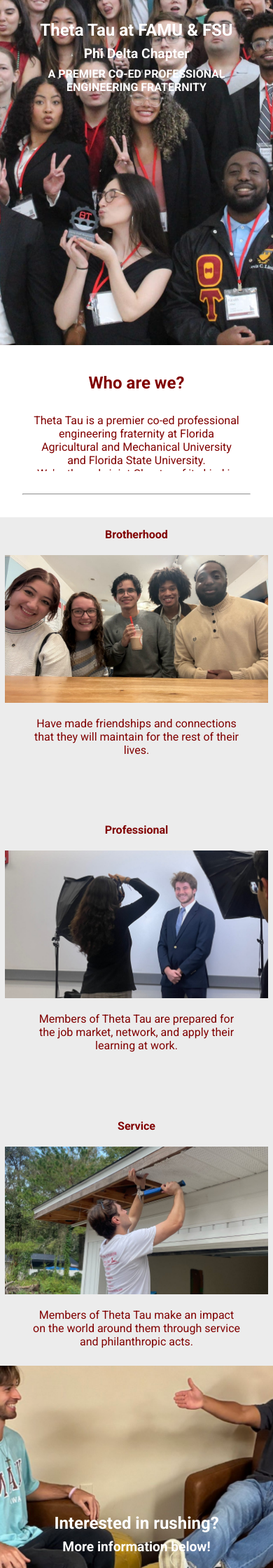
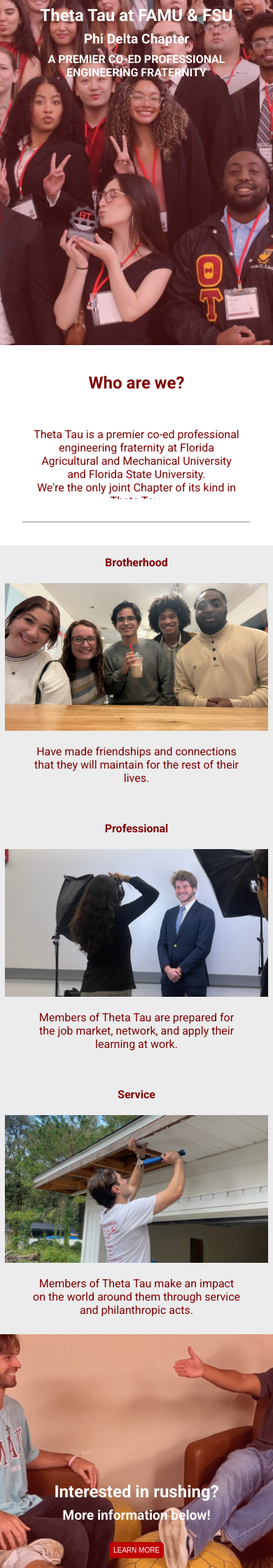
Before and after one commit to Theta-Tau-FAMU-FSU/Main-Website, a Flask app: page / in a window 390 px wide. Shown: the part 280-2520 px from the top of the page at 70% size. Run offline with Flask 3, Linux system fonts and the light colour scheme.

Commit message:
Added more compatibility for phones to access the landing page

```diff
--- a/app.py
+++ b/app.py
@@ -13,4 +13,4 @@
 
 if __name__ == "__main__":
     app.logger.debug("Hi")
-    app.run(debug=True)
+    app.run(host="0.0.0.0", port=5000, debug=True)
--- a/static/css/index.css
+++ b/static/css/index.css
@@ -1,6 +1,20 @@
 * {
     margin: 0;
+}
+
+html {
     overflow-x: hidden;
+}
+
+body {
+    overflow-y: visible;
+    overflow-x: hidden;
+}
+
+:where(*):not(html, body) { overflow: clip; }
+
+@supports not (overflow: clip) {
+  :where(*):not(html, body) { overflow: hidden; }
 }
 
 .Header {
@@ -137,13 +151,11 @@
 }
 
 .About h1 {
-    overflow-y: hidden;
     padding-top: 40px;
     padding-bottom: 55px;
 }
 
 .About p {
-    overflow-y: hidden;
     font-size: large;
     text-align: center;
     padding-bottom: 50px;
@@ -187,7 +199,7 @@
         width: 400px;
     }
     .About {
-        height: 180px;
+        height: 220px;
     }
     .Line {
         margin-right: 2rem;
@@ -209,7 +221,6 @@
     align-items: center;
     justify-content: center;
     color: white;
-    overflow-y: hidden;
 }
 
 .banner::before {
@@ -222,14 +233,6 @@
     transform: translateY(0) scale(1.06);
     will-change: transform;
     z-index: 0;
-}
-.banner::after {
-    content: "";
-    position: absolute;
-    background: linear-gradient(rgba(80, 0, 0, 0.30));
-    inset: 0;
-    pointer-events: none;
-    z-index: 1;
 }
 
 .banner h1 {
@@ -245,7 +248,7 @@
 @media screen and (max-width: 1200px ) {
     .banner h1 {
         font-size: 3rem;
-    }
+        }
     .banner h2 {
     font-size: 2.5rem;
 }
@@ -299,7 +302,7 @@
     display: flex;
     align-items: center;
     flex-direction: column;
-    height: 30vh;
+    height: 35vh;
     z-index: 2;
 }
 
@@ -325,6 +328,10 @@
     font-family: "Roboto";
 }
 
+.cards p {
+    font-size: large;
+}
+
 
 .brotherhood-photo {
     height: 30vh;
@@ -336,7 +343,6 @@
 }
 
 .info {
-    overflow-y: hidden;
     height: 20vh;
     background-color: #1f1f1f;
     display: flex;
@@ -374,7 +380,6 @@
 .Rush {
     height: 80vh;
     position: relative;
-    overflow: hidden;
     font-family: "Roboto";
     display: flex;
     align-items: center;
@@ -392,14 +397,6 @@
     transform: translateY(0) scale(1.06);
     will-change: transform;
     z-index: 0;
-}
-.Rush::after {
-    content: "";
-    position: absolute;
-    background: linear-gradient(rgba(40, 0, 0, 0.20));
-    inset: 0;
-    pointer-events: none;
-    z-index: 1;
 }
 
 @supports (animation-timeline: scroll()) {
@@ -425,18 +422,15 @@
 
 .Rush h1 {
     padding-bottom: 8px;
-    overflow-y: hidden;
     font-size: 60px;
 }
 
 .Rush h2 {
     padding-bottom: 8px;
-    overflow-y: hidden;
     font-size: 40px;
 }
 
 .Rush button {
-    overflow-y: hidden;
     background-color: #bd0000;
     color: white;
     border: none;
@@ -492,12 +486,12 @@
     }
     .cards p {
         font-size: medium;
-    }
+        }
     .brotherhood {
         flex-direction: column;
         justify-content: space-between;
         padding-top: 10px;
-        height: 160vh;
+        height: 190vh;
     }
     .cards {
         width: 100%;
@@ -526,13 +520,12 @@
     }
 }
 
-
 @media screen and (max-width: 600px ) {
     .Rush h1 {
         font-size: 2rem;
     }
     .brotherhood {
-        height: 140vh;
+        height: 130vh;
     }
     .brotherhood-photo {
         border-radius: 4px;
@@ -540,6 +533,19 @@
         height: 25vh;
     }
 }
+
+@media screen and (max-height: 800px ) {
+    .About {
+        height: 35vh;
+    }
+}
+
+@media screen and (max-height: 400px ) {
+    .info {
+        height: 120vh;
+    }
+}
+
 
 @media screen and (max-width: 400px ) {
     .Rush h1 {
--- a/static/js/ham_menu.js
+++ b/static/js/ham_menu.js
@@ -1,8 +1,32 @@
 const hamMenu = document.querySelector(".ham-menu");
-
 const offScreenMenu = document.querySelector(".off-screen-menu");
 
+let scrollY = 0;
+
+// Freeze the page at its current position
+function lockScroll() {
+  scrollY = window.scrollY;
+  document.body.style.position = "fixed";
+  document.body.style.top = `-${scrollY}px`;
+  document.body.style.left = "0";
+  document.body.style.right = "0";
+  document.body.style.width = "100%";
+}
+
+// Restore normal flow and put the user back where they were
+function unlockScroll() {
+  const y = document.body.style.top;
+  document.body.style.position = "";
+  document.body.style.top = "";
+  document.body.style.left = "";
+  document.body.style.right = "";
+  document.body.style.width = "";
+  window.scrollTo(0, Math.abs(parseInt(y || "0", 10)));
+}
+
 hamMenu.addEventListener("click", () => {
-  hamMenu.classList.toggle("active");
-  offScreenMenu.classList.toggle("active");
+  const isOpen = offScreenMenu.classList.toggle("active");
+  hamMenu.classList.toggle("active", isOpen);
+  if (isOpen) lockScroll();
+  else unlockScroll();
 });
--- a/templates/index.html
+++ b/templates/index.html
@@ -42,7 +42,7 @@
         <div>
             <h1>Theta Tau at FAMU & FSU</h1>
             <h2>Phi Delta Chapter</h2>
-            <h3>A PREMIER CO-ED PROFESSIONAL ENGINEERING FRATERNITY </h3>
+            <h3>A PREMIER CO-ED PROFESSIONAL ENGINEERING FRATERNITY</h3>
         </div>
     </div>
     <div class="About">
```
Also changed, not shown: static/images/rush_background.jpg, static/images/slide3.jpg.
